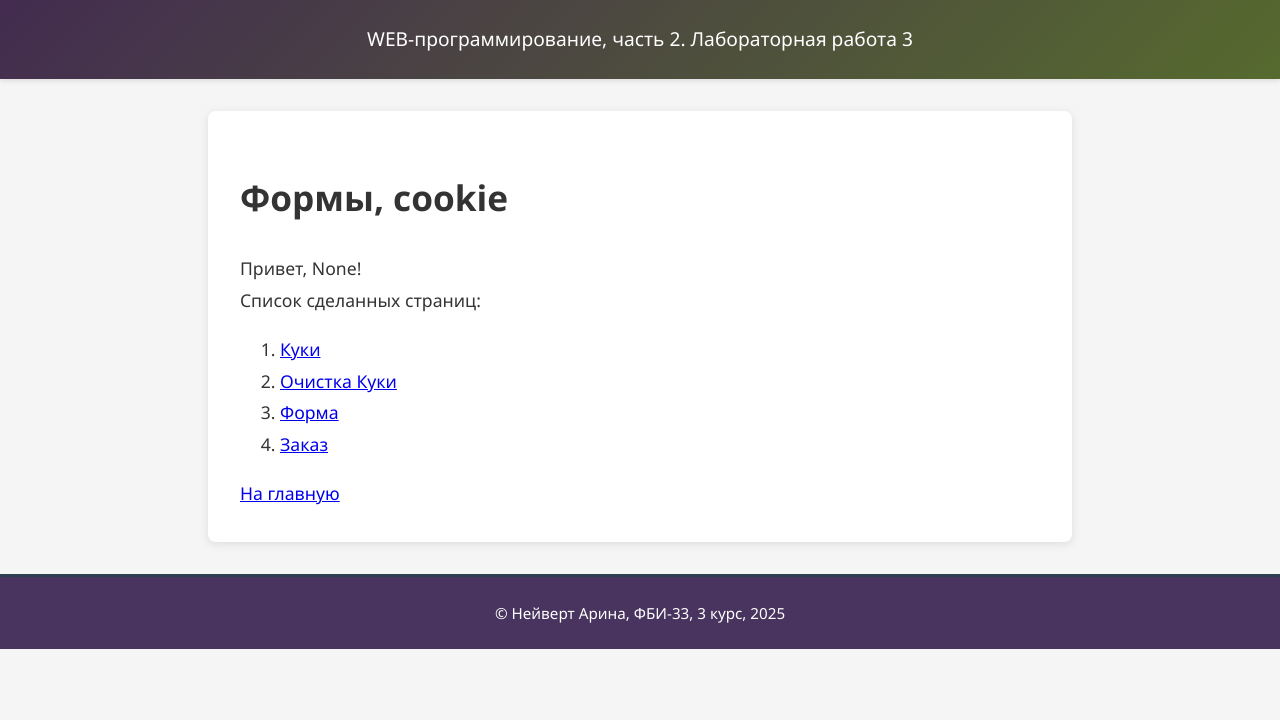
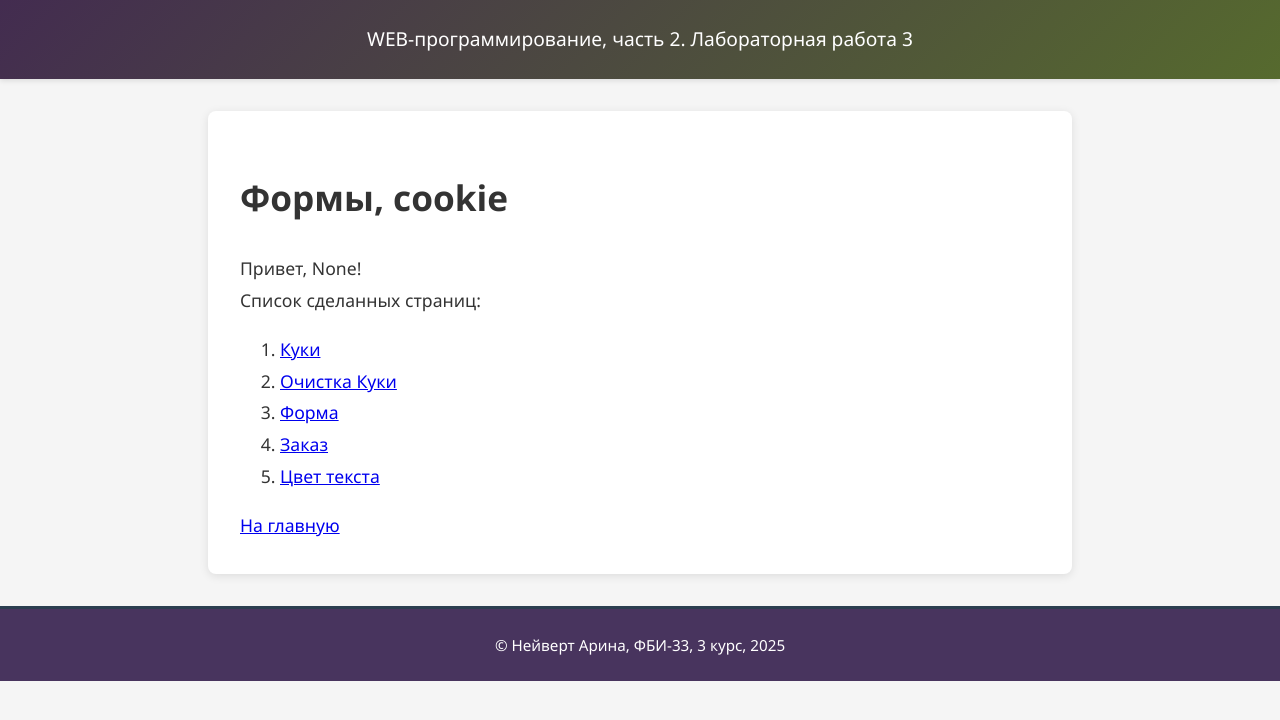
Before and after one commit to AriNeyvert/web-back-labs, a Flask app: page /lab3/ in a window 1280 px wide. Shown: the top 720 px of the page. Run offline with Flask 3, Linux system fonts and the light colour scheme.

Commit message:
Настройки отображения

```diff
--- a/lab3.py
+++ b/lab3.py
@@ -74,3 +74,38 @@
                          drink_name=request.form.get('drink_name', ''),
                          additions=request.form.get('additions', '').split(',') if request.form.get('additions') else [],
                          order_time=datetime.now().strftime("%H:%M %d.%m.%Y"))
+
+@lab3.route('/lab3/settings')
+def settings():
+    color = request.args.get('color')
+    bgcolor = request.args.get('bgcolor')
+    fontsize = request.args.get('fontsize')
+    fontstyle = request.args.get('fontstyle')
+
+    # если пришли параметры — сохраняем их в cookies
+    if color or bgcolor or fontsize or fontstyle:
+        resp = make_response(redirect('/lab3/settings'))
+        if color:
+            resp.set_cookie('color', color)
+        if bgcolor:
+            resp.set_cookie('bgcolor', bgcolor)
+        if fontsize:
+            resp.set_cookie('fontsize', fontsize)
+        if fontstyle:
+            resp.set_cookie('fontstyle', fontstyle)
+        return resp
+
+    # если параметров нет — берём из cookies
+    color = request.cookies.get('color')
+    bgcolor = request.cookies.get('bgcolor')
+    fontsize = request.cookies.get('fontsize')
+    fontstyle = request.cookies.get('fontstyle')
+
+    resp = make_response(render_template(
+        'lab3/settings.html',
+        color=color,
+        bgcolor=bgcolor,
+        fontsize=fontsize,
+        fontstyle=fontstyle
+    ))
+    return resp
--- a/templates/base.html
+++ b/templates/base.html
@@ -4,6 +4,13 @@
     <meta charset="UTF-8">
     <meta name="viewport" content="width=device-width, initial-scale=1.0">
     <title>Нейверт Арина. {% block lab %}{% endblock %}</title>
+    <style>
+        body{
+            {% if request.cookies.get('color') %}
+            color: {{ request.cookies.get('color') }};
+            {% endif %}
+        }
+    </style>
     <link rel="stylesheet" href="{{ url_for('static', filename='main.css') }}">
     <link rel="icon" type="image/x-icon" href="{{ url_for('static', filename='favicon.ico') }}">
     <link rel="icon" type="image/png" sizes="32x32" href="{{ url_for('static', filename='favicon-32x32.png') }}">
--- a/templates/lab3/lab3.html
+++ b/templates/lab3/lab3.html
@@ -39,6 +39,7 @@
         <li><a href="/lab3/del_cookie">Очистка Куки</a></li>
         <li><a href="/lab3/form1">Форма</a></li>
         <li><a href="/lab3/order">Заказ</a></li>
+        <li><a href="/lab3/settings">Цвет текста</a></li>
     </ol>
 
     <div>
```
Also changed, not shown: templates/lab3/settings.html (added, +53 -0 lines), templates/lab3/cookis.html (added).
